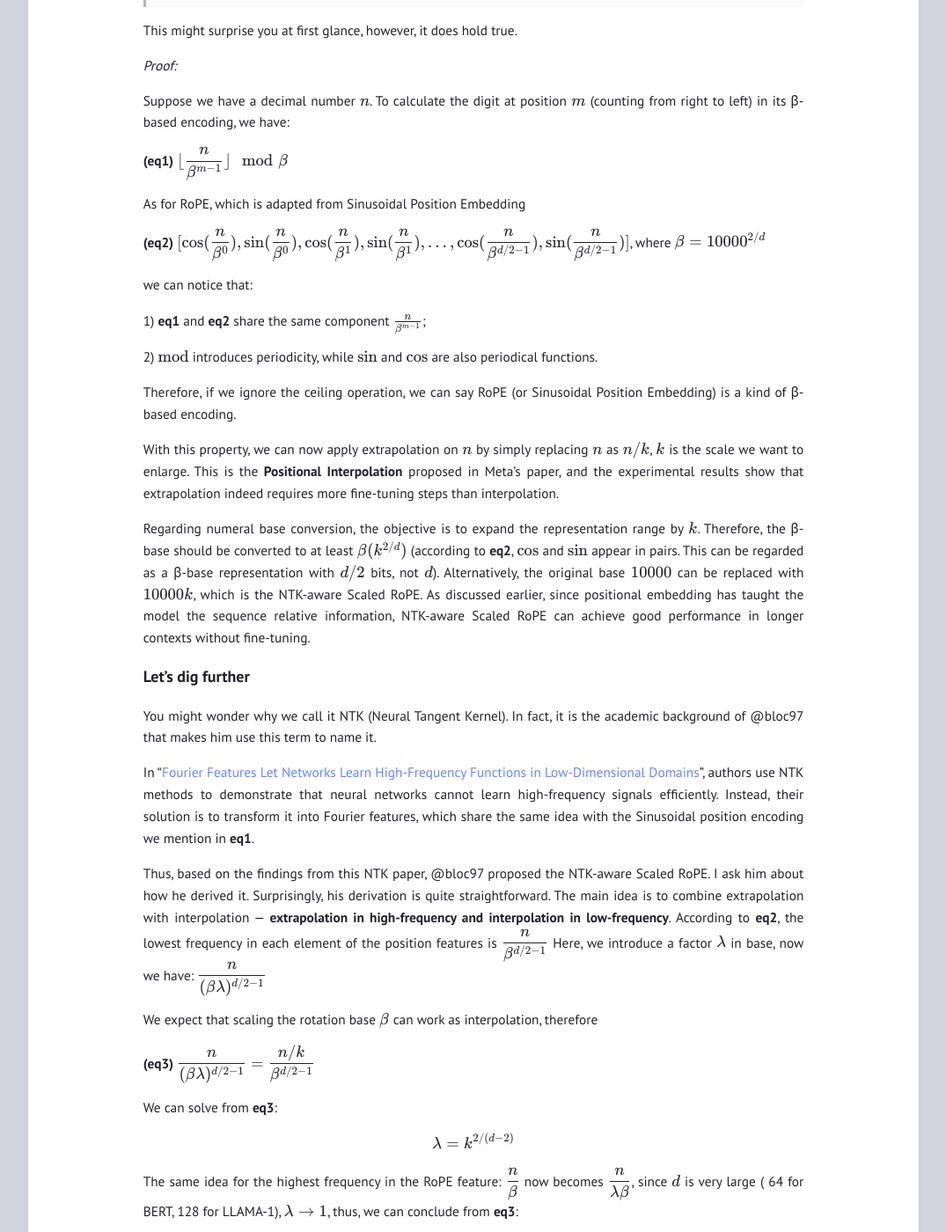
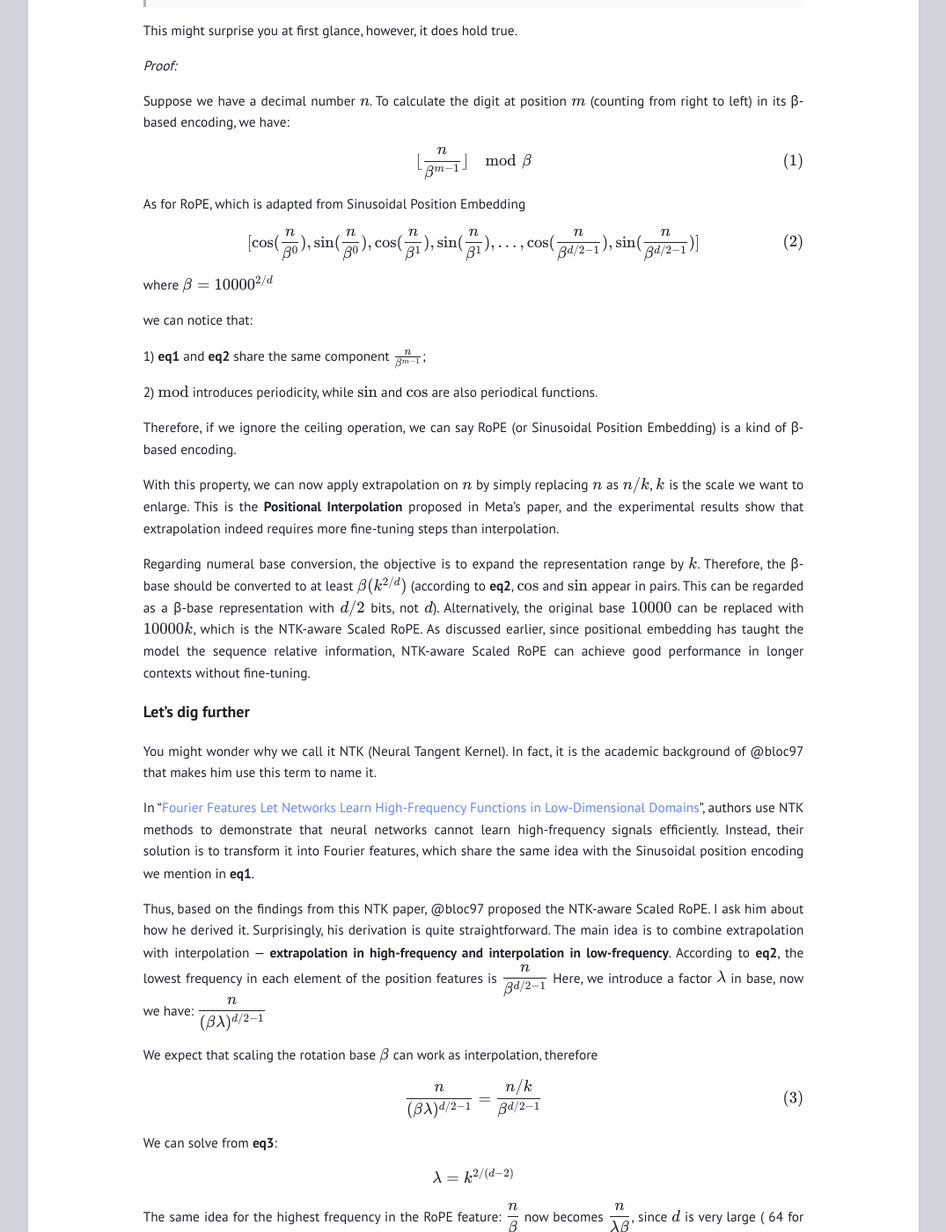
Before and after one commit to NormXU/NormXU.github.io, a Jekyll site: the page built from _posts/2023-08-09-Rethinking-Rotary-Position-Embedding.md, in a window 1280 px wide and 1400 px high, scrolled down 3564 px. Shown: the whole window at 88% size, without its empty margins (102-1177 px from the left). Built offline with Jekyll 4.4.1, drawn with Linux system fonts in a browser that asks for light colours.

Commit message:
update blog

```diff
--- a/_posts/2023-08-09-Rethinking-Rotary-Position-Embedding.md
+++ b/_posts/2023-08-09-Rethinking-Rotary-Position-Embedding.md
@@ -75,11 +75,13 @@ _Proof:_
 
 Suppose we have a decimal number $$n$$. To calculate the digit at position $$m$$ (counting from right to left) in its β-based encoding, we have:
 
-**(eq1)**        $$\lfloor\dfrac{n}{\beta^{m-1}}\rfloor \mod \beta $$
+$$ \begin{equation}\lfloor\dfrac{n}{\beta^{m-1}}\rfloor \mod \beta \end{equation} $$
 
 As for RoPE, which is adapted from Sinusoidal Position Embedding
 
-**(eq2)**        $$[\text{cos}(\dfrac{n}{\beta^0}), \text{sin}(\dfrac{n}{\beta^0}), \text{cos}(\dfrac{n}{\beta^1}), \text{sin}(\dfrac{n}{\beta^1}), …, \text{cos}(\dfrac{n}{\beta^{d/2-1}}), \text{sin}(\dfrac{n}{\beta^{d/2-1}})]$$, where $$\beta = 10000^{2/d}$$
+$$ \begin{equation}[\text{cos}(\dfrac{n}{\beta^0}), \text{sin}(\dfrac{n}{\beta^0}), \text{cos}(\dfrac{n}{\beta^1}), \text{sin}(\dfrac{n}{\beta^1}), …, \text{cos}(\dfrac{n}{\beta^{d/2-1}}), \text{sin}(\dfrac{n}{\beta^{d/2-1}})]\end{equation} $$
+
+where $$\beta = 10000^{2/d}$$
 
 
 we can notice that:
@@ -107,7 +109,7 @@ $$\dfrac{n}{(\beta\lambda)^{d/2-1}}$$
 
 We expect that scaling the rotation base $$\beta$$ can work as interpolation, therefore
 
-**(eq3)**     $$\dfrac{n}{(\beta\lambda)^{d/2-1}} = \dfrac{n/k}{\beta^{d/2-1}}$$
+$$ \begin{equation}\dfrac{n}{(\beta\lambda)^{d/2-1}} = \dfrac{n/k}{\beta^{d/2-1}}\end{equation} $$
 
 We can solve from **eq3**:
 
--- a/assets/css/sidebar.sass
+++ b/assets/css/sidebar.sass
@@ -18,7 +18,7 @@ body > header, body > footer
 body > article
   margin: 0 5em
   padding: 2em 0
-  max-width: 50em
+  max-width: 55em
 
 aside
   display: block!important
```
Also changed, not shown: _posts/2023-08-08-A-Potential-Rotation-Inconsistency of-Dynamic-Scaled-RoPE.md (+3 -3 lines).
